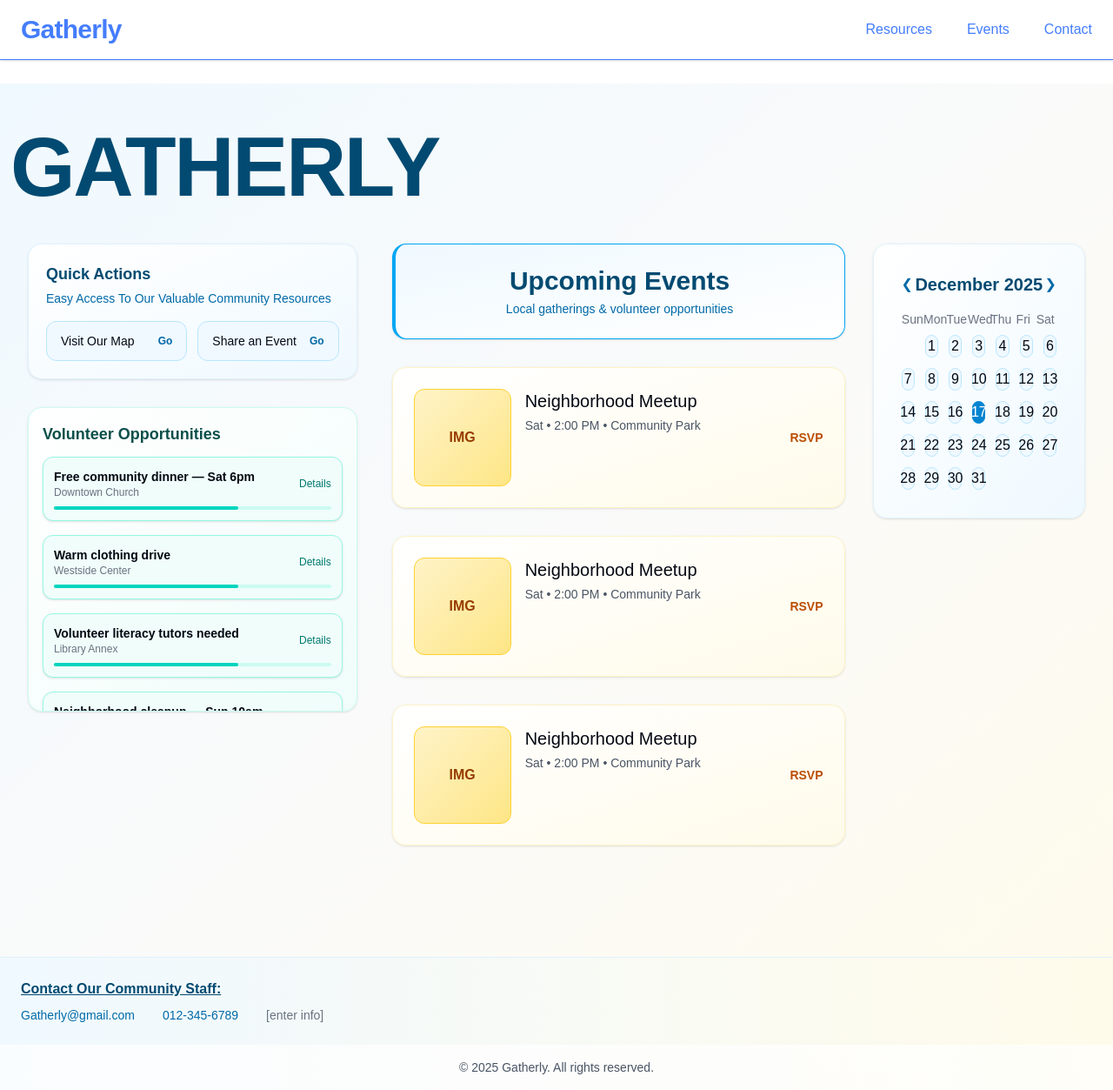
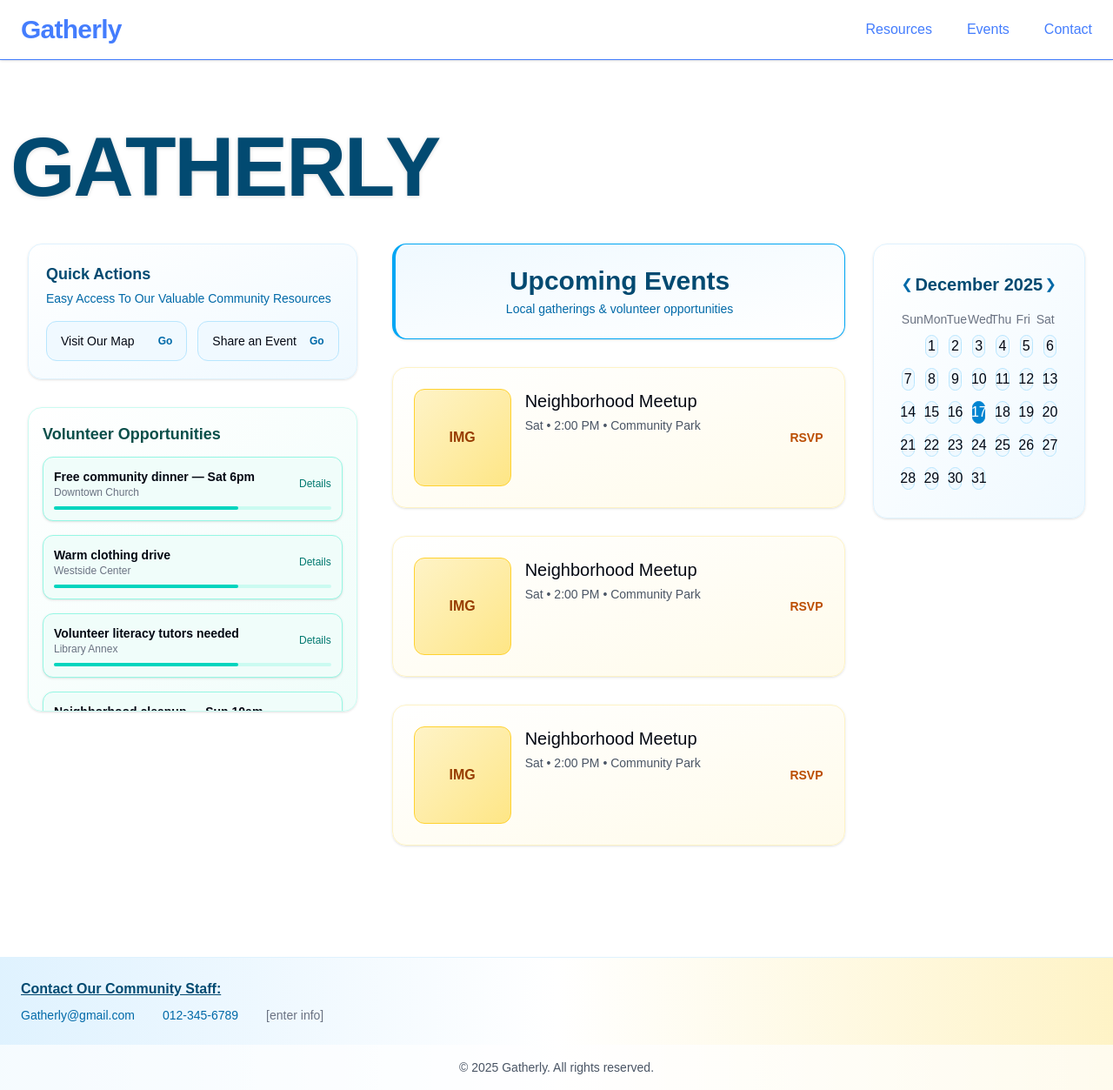
Before and after one commit to TSA-Group/tsa_group_starter, a Next.js app: page / in a window 1280 px wide. Shown: the whole page at 87% size. Built offline with nearby package versions, Linux system fonts and the light colour scheme.

Commit message:
Update page.tsx

```diff
--- a/app/page.tsx
+++ b/app/page.tsx
@@ -47,10 +47,15 @@ export default function Home() {
   return (
     <motion.div
       layoutRoot
-      className="min-h-screen overflow-x-hidden bg-gradient-to-br from-sky-50 via-stone-50 to-amber-50 text-gray-950"
       initial="hidden"
       animate="show"
       variants={container}
+      className="
+        min-h-screen overflow-x-hidden text-gray-950
+        bg-[radial-gradient(1200px_600px_at_20%_-10%,rgba(56,189,248,0.25),transparent_60%),
+            radial-gradient(800px_400px_at_80%_10%,rgba(251,191,36,0.25),transparent_55%),
+            linear-gradient(to_bottom,rgba(240,249,255,1),rgba(255,251,235,1))]
+      "
     >
       {/* HEADER */}
       <motion.header
@@ -66,7 +71,7 @@ export default function Home() {
             y: [0, -6, 0],
             transition: { duration: 2.5, ease: "easeInOut" },
           }}
-          className="text-6xl sm:text-7xl lg:text-8xl font-extrabold tracking-tight leading-none text-center lg:text-left text-sky-900"
+          className="text-6xl sm:text-7xl lg:text-8xl font-extrabold tracking-tight leading-none text-center lg:text-left text-sky-900 drop-shadow-sm"
           style={{ fontFamily: "TAN Buster, sans-serif" }}
         >
           GATHERLY
@@ -276,7 +281,7 @@ export default function Home() {
       </motion.main>
 
       {/* FOOTER */}
-      <footer className="border-t border-sky-100 bg-gradient-to-r from-sky-50 to-amber-50">
+      <footer className="border-t border-sky-100 bg-gradient-to-r from-sky-100 via-white to-amber-100">
         <div className="max-w-7xl mx-auto px-6 py-6">
           <p className="font-semibold underline mb-2 text-sky-900">
             Contact Our Community Staff:
```
